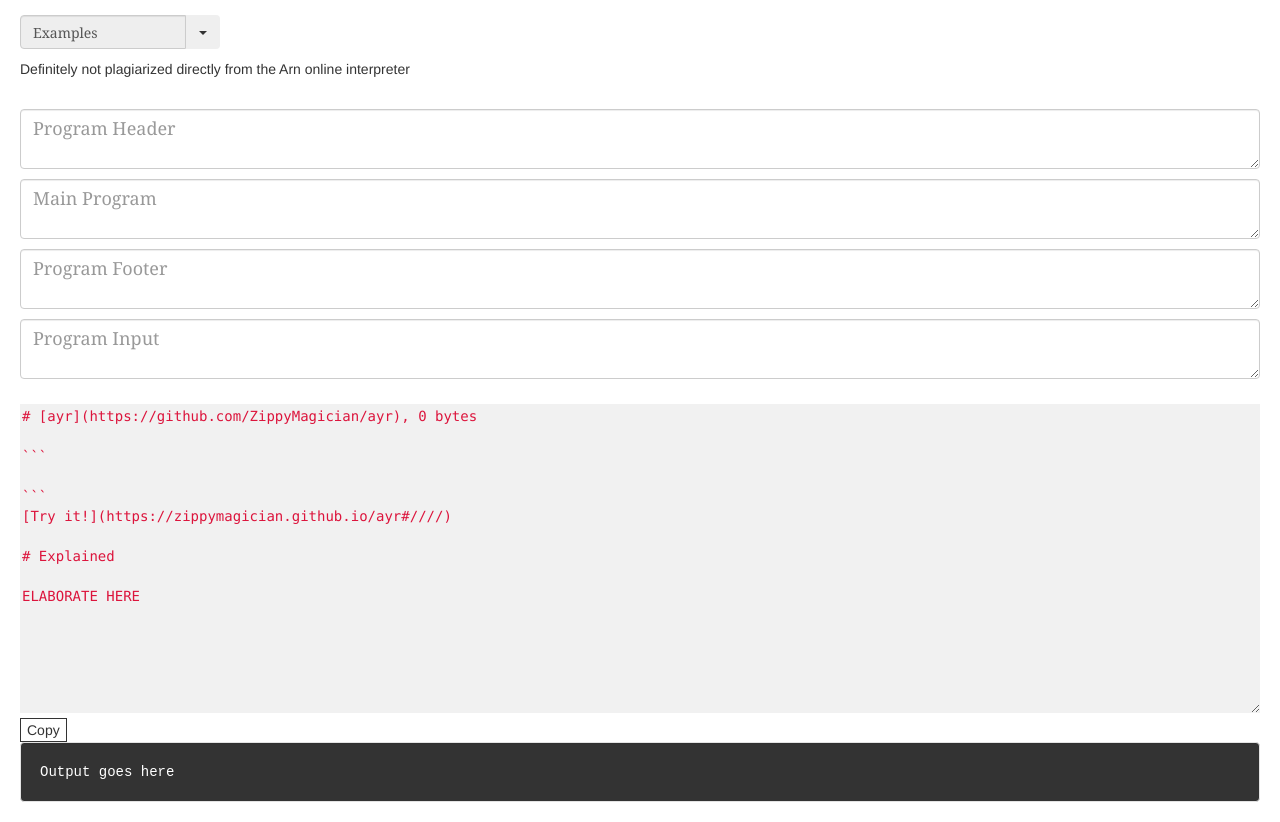
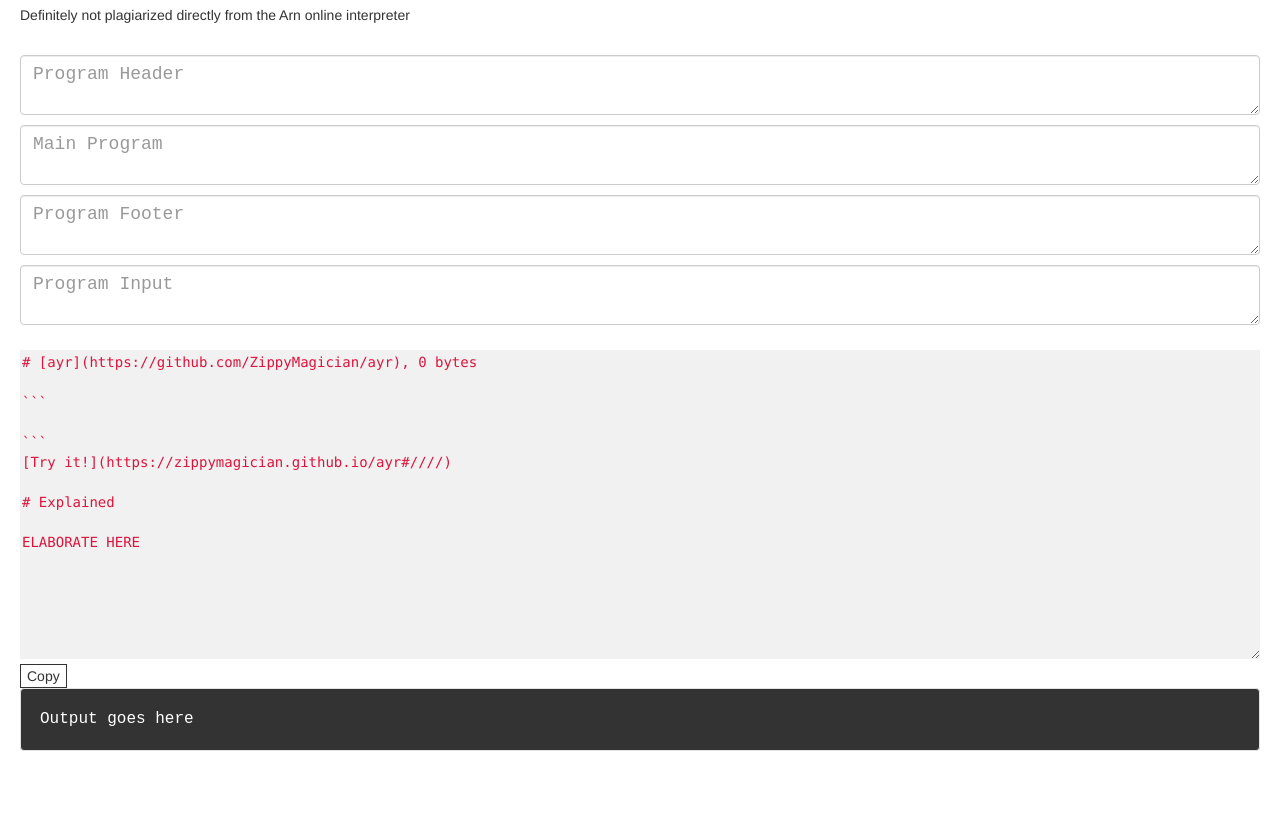
Before and after one commit to ZippyMagician/ayr, a website: page index.html in a window 1280 px wide. Both pictures are taken after a click on the button "Show SE Template". Shown: the part 71-893 px from the top of the page. After the commit the page ends 842 px from the top, so only its background shows below. Drawn offline with nearby package versions, Linux system fonts and the light colour scheme.

Commit message:
Better font for site

```diff
--- a/index.html
+++ b/index.html
@@ -5,7 +5,7 @@
         <script>require = null;module = null;</script>
         <link href="https://maxcdn.bootstrapcdn.com/bootstrap/3.3.7/css/bootstrap.min.css" rel="stylesheet" integrity="sha384-BVYiiSIFeK1dGmJRAkycuHAHRg32OmUcww7on3RYdg4Va+PmSTsz/K68vbdEjh4u" crossorigin="anonymous">
         <style type="text/css">
-            pre, textarea, input, code {
+            pre, input, code {
                 font-family: Cambria, Cochin, Georgia, Times, 'Times New Roman', serif;
                 font-size: large;
             }
@@ -27,8 +27,9 @@
                 white-space: pre;
             }
 
-            #txtarea, #out, #debug_output {
-                font-family: monospace;
+            textarea, #txtarea, #out, #debug_output {
+                font-family: monospace, monospace;
+                font-size: medium;
             }
 
             body {
@@ -83,15 +84,6 @@
         <button onclick="fetchLink()" style="border:1px solid; background-color:#fff">Permalink</button>
         <button onclick="toggleTemplate()" id="se-template-toggle" style="border:1px solid; background-color: #fff">Show SE Template</button>
         <input type="TextBox" id="flags" class="form-control" placeholder="Flags, no spaces or dashes"></input>
-        <div class="input-group" id='dropdowndiv'>
-            <input type="TextBox" id="selectedbox" class="form-control" value="Examples" readonly></input>
-            <div class="input-group-btn">
-                <button type="button" class="btn dropdown-toggle" data-toggle="dropdown">
-                    <span class="caret"></span>
-                </button>
-                <ul id="demolist" class="dropdown-menu"></ul>
-            </div>
-        </div>
         <p>Definitely not plagiarized directly from the Arn online interpreter</p>
         <br>
         <div class="form-group" id="txtgroup">
@@ -163,20 +155,20 @@
        </script>
 
        <script type="text/javascript">
-           code.oninput = function () {
+            code.addEventListener('input', function () {
                bytes.innerHTML = code.value.length;
                stackTemplate();
-           }
+            });
 
-	   code.onkeyup = function () {
+	        code.addEventListener('keyup', function () {
                bytes.innerHTML = code.value.length;
                stackTemplate();
-           }
+            });
 
-           document.addEventListener("keydown", e => {
+            document.addEventListener("keydown", e => {
                bytes.innerHTML = code.value.length;
                if(e.code === "Escape") RUNCODE(header.value + '\n' + code.value + '\n' + footer.value, ins.value, flags.value || "");
-           });
+            });
         </script>
     </body>
 </html>
```
